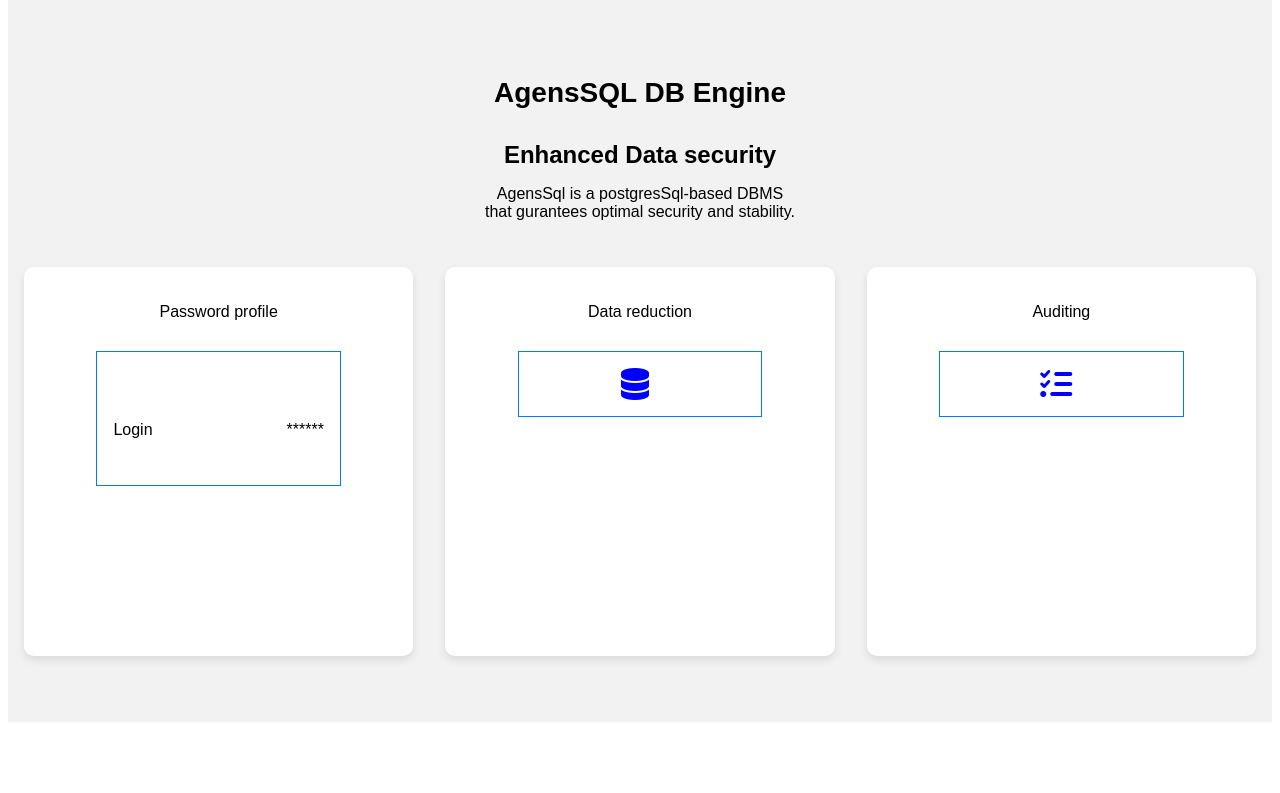
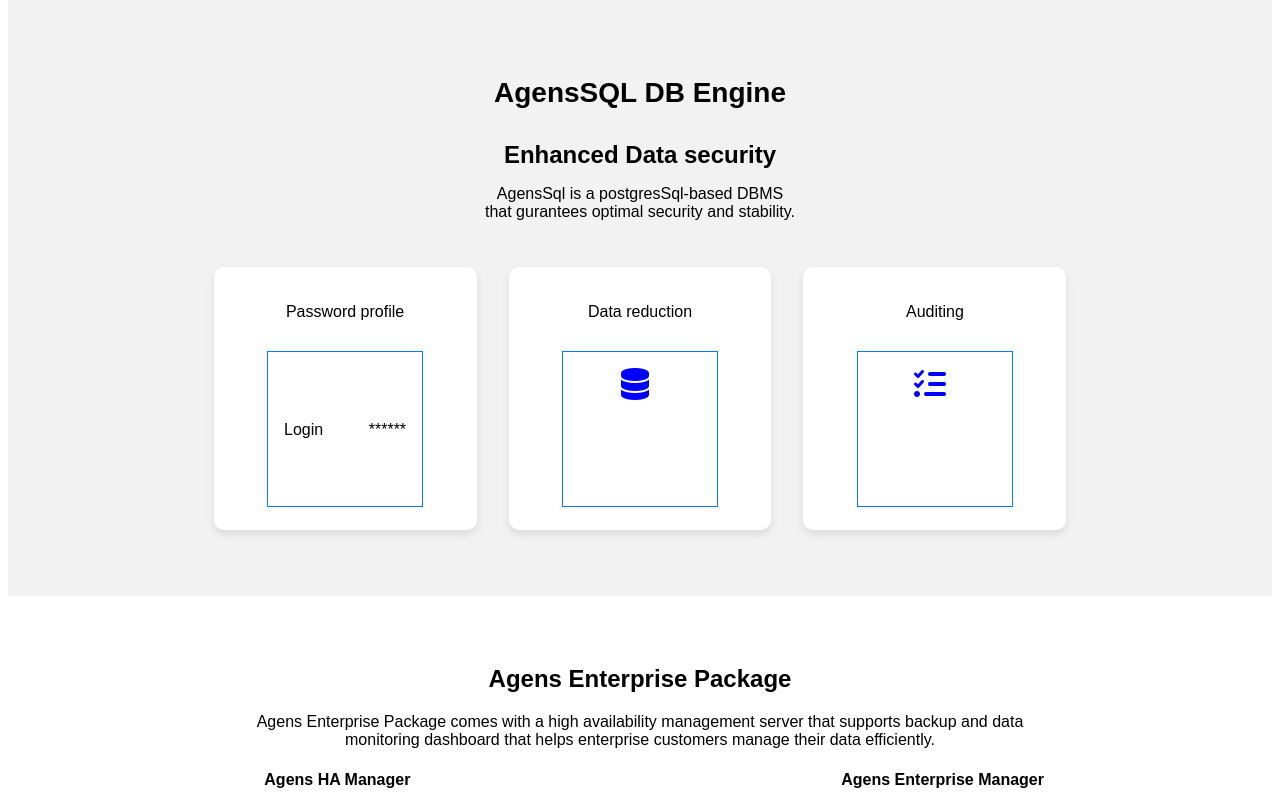
Before and after one commit to Michael-Ogaye/bitnine_pages, a Django app: page / in a window 1280 px wide. Shown: the part 2076-2869 px from the top of the page. Run offline with Django 4.2, Linux system fonts and the light colour scheme; a user stored in the database is signed in; some libraries are stand-ins or nearby versions; some web fonts are replaced.

Commit message:
Update home.html
more aspecst

```diff
--- a/bitapp/templates/bitapp/home.html
+++ b/bitapp/templates/bitapp/home.html
@@ -253,6 +253,8 @@
   justify-content: space-around;
   align-items: center;
   margin-top: 30px;
+    width:70%;
+    margin:0 auto;
 }
 
 .card {
@@ -309,6 +311,7 @@
   text-align: center;
   box-sizing: border-box;
   position: relative;
+    aspect-ratio:1;
 
 }
 
```
